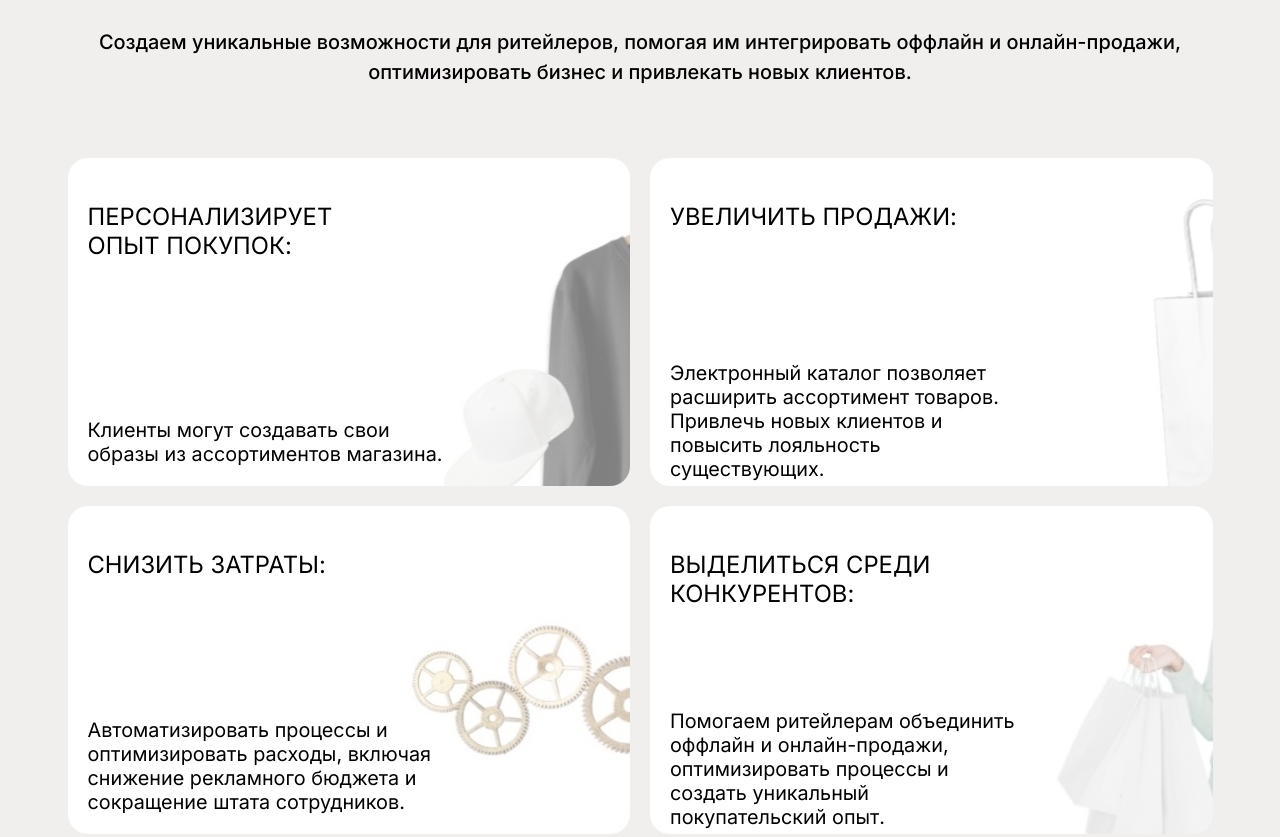
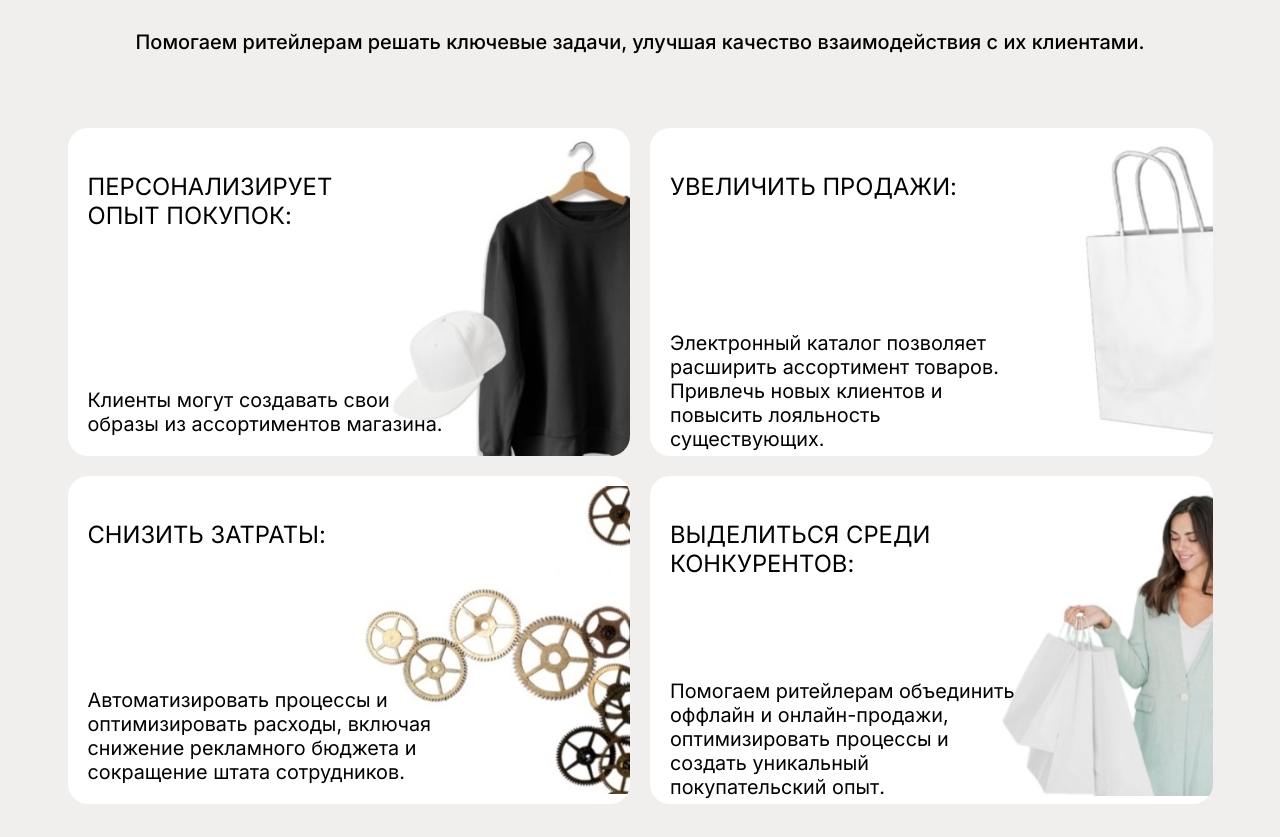
Before and after one commit to Galagenn/Skystoreez, a website built with Vite: page index.html in a window 1280 px wide. Shown: the part 3423-4260 px from the top of the page. Built offline with nearby package versions, Linux system fonts and the light colour scheme.

Commit message:
update bottom footer

```diff
--- a/src/html/blocks/section-three.html
+++ b/src/html/blocks/section-three.html
@@ -2,7 +2,7 @@
     <div class="section-three__container">
           <div class="section-three__title">
              <h2>Чем мы пожем вам помочь?</h2>
-             <p>Создаем уникальные возможности для ритейлеров, помогая им интегрировать оффлайн и онлайн-продажи, оптимизировать бизнес и привлекать новых клиентов.</p>
+             <p>Помогаем ритейлерам решать ключевые задачи, улучшая качество взаимодействия с их клиентами.</p>
           </div>
 
           <div class="section-three__blocks block">
--- a/src/style/blocks/sections.scss
+++ b/src/style/blocks/sections.scss
@@ -223,31 +223,38 @@
 }
 
 .block__one{
-    background:
-    linear-gradient(rgba(255, 255, 255, 0.5), rgba(255, 255, 255, 0.5)), /* Полупрозрачный белый слой */
-    url('/public/img/section-three/block-1.jpeg'); /* Ваше изображение */
+    background: linear-gradient(rgba(255, 255, 255), rgba(255, 255, 255)), url(/public/img/section-three/block-1.jpeg);
     background-repeat: no-repeat;
+    background-blend-mode: color-burn;
+    background-size: 100%;
+    @media (max-width: 1200px) {
+        background-position-y: center;
+    }
 
 }
 .block__two{
-    background:
-    linear-gradient(rgba(255, 255, 255, 0.5), rgba(255, 255, 255, 0.5)), /* Полупрозрачный белый слой */
+    background: linear-gradient(rgba(255, 255, 255), rgba(255, 255, 255)), /* Полупрозрачный белый слой */
     url('/public/img/section-three/block-2.jpeg'); /* Ваше изображение */
     background-repeat: no-repeat;
-
+    background-blend-mode: color-burn;
+    background-size: 100%;
+    background-position-y: center;
 }
 .block__three{
-    background:
-    linear-gradient(rgba(255, 255, 255, 0.5), rgba(255, 255, 255, 0.5)), /* Полупрозрачный белый слой */
+    background: linear-gradient(rgba(255, 255, 255), rgba(255, 255, 255)), /* Полупрозрачный белый слой */
     url('/public/img/section-three/block-3.jpeg'); /* Ваше изображение */
     background-repeat: no-repeat;
-
+    background-blend-mode: color-burn;
+    background-size: 100%;
+    background-position-y: center;
 }
 .block__four{
-    background:
-    linear-gradient(rgba(255, 255, 255, 0.5), rgba(255, 255, 255, 0.5)), /* Полупрозрачный белый слой */
+    background: linear-gradient(rgba(255, 255, 255), rgba(255, 255, 255)), /* Полупрозрачный белый слой */
     url('/public/img/section-three/block-4.jpeg'); /* Ваше изображение */
     background-repeat: no-repeat;
+    background-blend-mode: color-burn;
+    background-size: 100%;
+    background-position-y: center;
 
 }
 
--- a/src/style/footer/footer.scss
+++ b/src/style/footer/footer.scss
@@ -6,7 +6,7 @@
       align-items: center;
        max-width: 1880px;
        height: clamp(330px, calc(330px + (900 - 330) * (100vw - 375px) / (1880 - 375)), 900px);
-       border-radius: 20px;
+       border-radius: 20px 20px 0 0;
        background: rgb(255, 255, 255);
    }
    &__title{
@@ -92,7 +92,7 @@
         height: 81px;
         @media (max-width: 768px) {
             flex-direction: column;
-            justify-content: space-around;
+            justify-content: space-evenly;
             height: 100px;
 
         }
```
